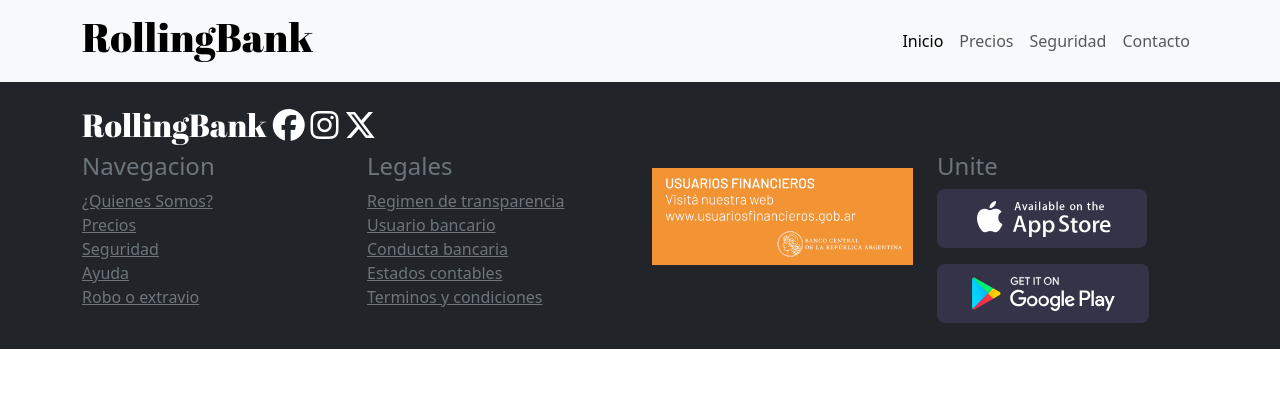
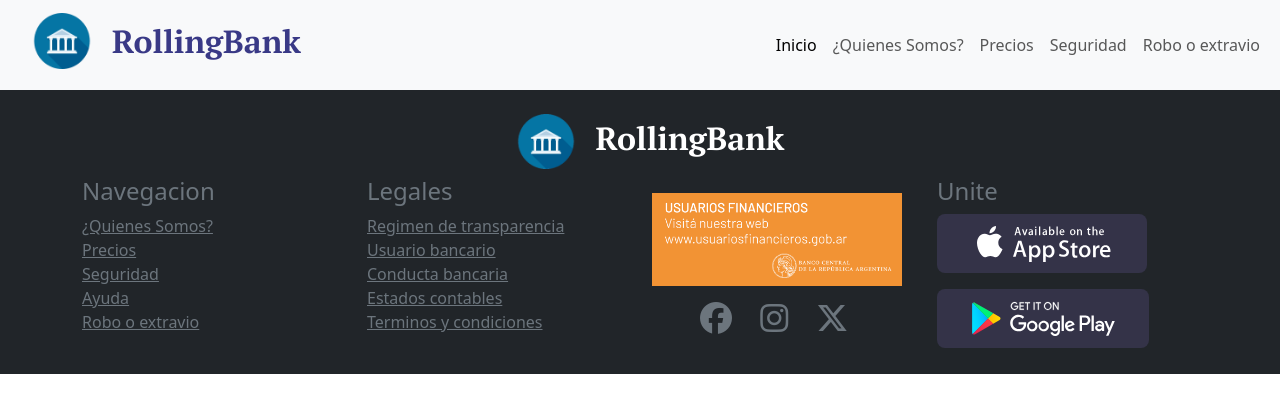
Before and after one commit to suarezagustina/rollingbankgit, a plain HTML site: page index.html in a window 1280 px wide. Drawn offline with nearby package versions, Linux system fonts and the light colour scheme.

Commit message:
agregue y modifique el navbar y footer, agregando una img del logo y cambiando la tipografia y las redes de lugar

```diff
--- a/css/style.css
+++ b/css/style.css
@@ -1,4 +1,11 @@
-@import url('https://fonts.googleapis.com/css2?family=Abril+Fatface&display=swap');
-h1, h2{
-    font-family: 'Abril Fatface', cursive;
+@import url('https://fonts.googleapis.com/css2?family=PT+Serif:wght@700&display=swap');
+h2, h2{
+    font-family: 'PT Serif', serif;
+    color: rgb(57, 57, 134);
 }
+.logoimg{
+    width: 100px;
+}
+.imgfooter{
+    width: 250px;
+}
--- a/index.html
+++ b/index.html
@@ -18,19 +18,24 @@
     />
     <link rel="stylesheet" href="./css/style.css">
     <title>RollingBank</title>
+    <link rel="icon" type="png" href="./img/logoIcon.png" class="imgicon">
 </head>
 <body>
   <header>
     <nav class="navbar navbar-expand-lg bg-body-tertiary">
-      <div class="container">
-        <a class="navbar-brand" href="./index.html"><h1>RollingBank</h1></a>
+      <div class="container-fluid">
+        <a class="navbar-brand" href="./index.html"><h2 class="d-flex align-items-center">
+        <img src="./img/rollingbanklogo.png" alt="" class="logoimg">RollingBank</h2></a>
         <button class="navbar-toggler" type="button" data-bs-toggle="collapse" data-bs-target="#navbarSupportedContent" aria-controls="navbarSupportedContent" aria-expanded="false" aria-label="Toggle navigation">
           <span class="navbar-toggler-icon"></span>
         </button>
         <div class="collapse navbar-collapse" id="navbarSupportedContent">
-          <ul class="navbar-nav ms-auto mb-2 mb-lg-0">
+          <ul class="navbar-nav ms-auto mb-lg-0">
             <li class="nav-item">
               <a class="nav-link active" aria-current="page" href="./index.html">Inicio</a>
+            </li>
+            <li class="nav-item">
+              <a class="nav-link" href="./pages/precios.html">¿Quienes Somos?</a>
             </li>
             <li class="nav-item">
               <a class="nav-link" href="./pages/precios.html">Precios</a>
@@ -39,7 +44,7 @@
               <a class="nav-link" href="./pages/seguridad.html">Seguridad</a>
             </li>
             <li class="nav-item">
-              <a class="nav-link" href="./pages/error404.html">Contacto</a>
+              <a class="nav-link" href="./pages/error404.html">Robo o extravio</a>
             </li>
           </ul>
         </div>
@@ -49,10 +54,7 @@
   <main></main>
   <footer class="bg-dark text-secondary py-4">
   <div class="container">
-    <h2 class="text-white">RollingBank
-      <i class="fa-brands fa-facebook"></i>
-      <i class="fa-brands fa-instagram"></i>
-      <i class="fa-brands fa-x-twitter"></i></h2>
+    <h2 class="text-white text-center"><img src="./img/rollingbanklogo.png" alt="" class="logoimg">RollingBank</h2>
 <div class="row">
   <div class="col-12 col-md-6 col-lg-3 text-center text-lg-start">
     <h4>Navegacion</h4>
@@ -93,7 +95,10 @@
     </li>
   </div>
   <div class="col-12 col-md-6 col-lg-3 text-center text-lg-start">
-    <img src="./img/usuariosfinancieros.png" alt="imagen de web usuarios financieros" class="img-fluid mt-3 me-5">
+    <img src="./img/usuariosfinancieros.png" alt="imagen de web usuarios financieros" class="imgfooter mt-3 ms-0">
+    <i class="fa-brands fa-facebook fa-2x mt-3 ms-5"></i>
+      <i class="fa-brands fa-instagram fa-2x mx-4"></i>
+      <i class="fa-brands fa-x-twitter fa-2x"></i>
   </div>
   <div class="col-12 col-md-6 col-lg-3 text-center text-lg-start">
     <h4>Unite</h4>
```
Also changed, not shown: img/logoIcon.png (added), img/rollingbanklogo.png (added), pages/quienessomos.html (added).
